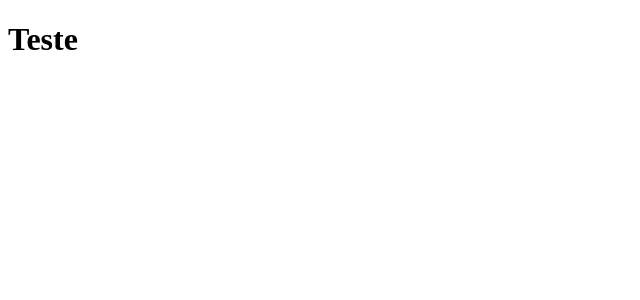
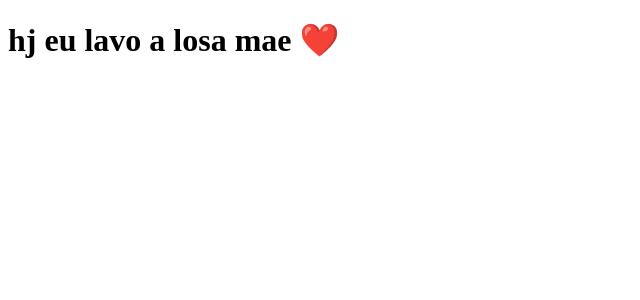
Before and after one commit to DaniloSilvaDosSantos/TabNews_clone, a Next.js app: page / in a window 1280 px wide. Shown: the top 300 px of the page, without its empty margins (0-640 px from the left). Built offline with nearby package versions, Linux system fonts and the light colour scheme.

Commit message:
index with a inpactfull message

```diff
--- a/pages/index.js
+++ b/pages/index.js
@@ -1,6 +1,6 @@
 function Home()
 {
-    return <h1>Teste</h1>
+    return <h1>hj eu lavo a losa mae ❤️</h1>
 }
 
 export default Home;
```
